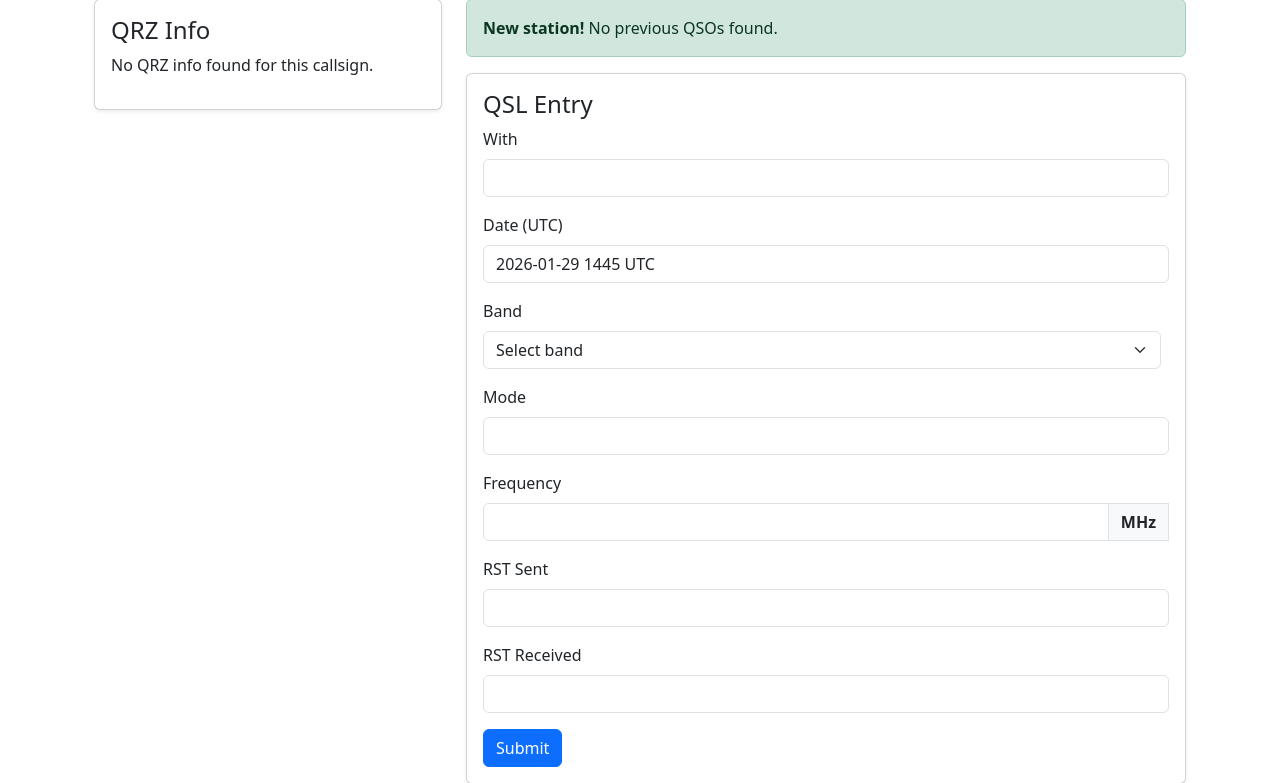
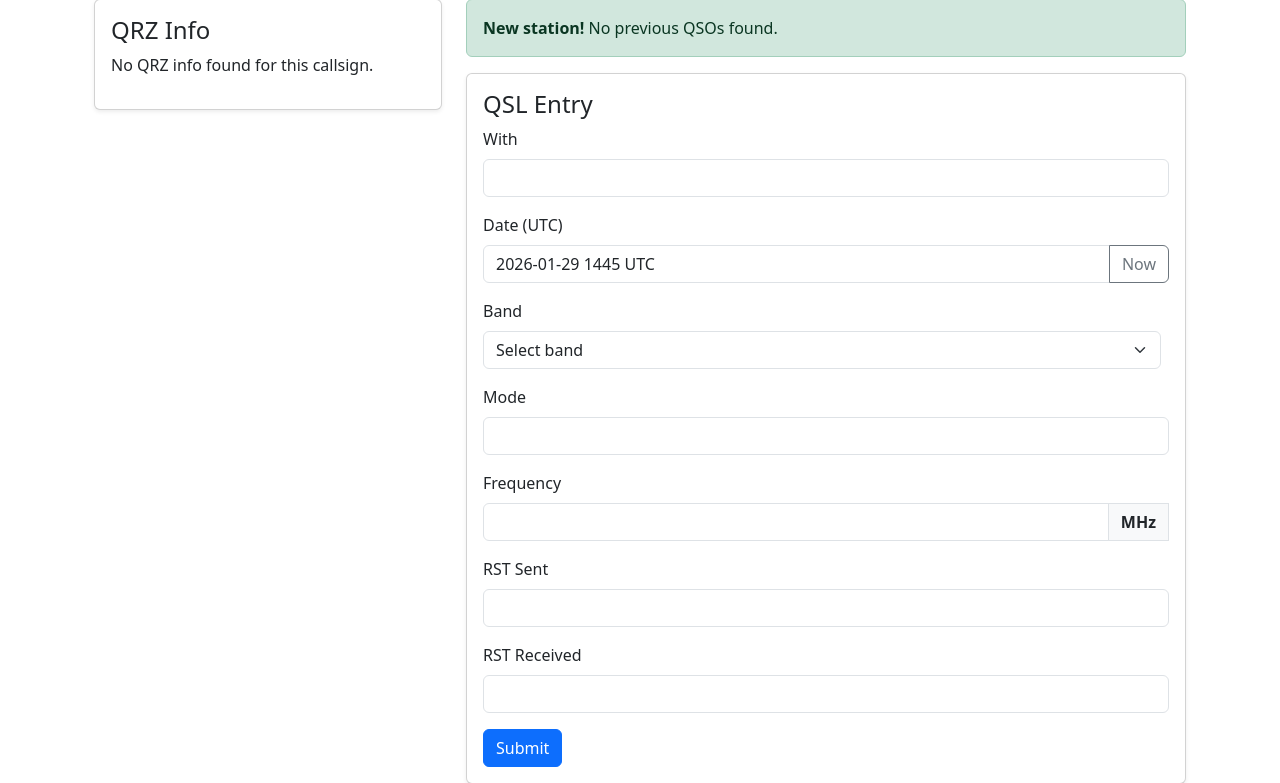
Before and after one commit to tailwag/MyQSL, a Flask app: template templates/lookup.html in a window 1280 px wide. Shown: the part 169-952 px from the top of the page. Run offline with Flask 3, Linux system fonts and the light colour scheme; the template is opened without the code that fills it, so the values that code supplies are empty; parts of the project's set-up code (start-up, migrations or seed data) failed here and were passed over.

Commit message:
added now button for qso time

```diff
--- a/static/js/lookup.js
+++ b/static/js/lookup.js
@@ -5,7 +5,7 @@ function setUTCDate() {
     const now = new Date();
     const utc = now.toISOString().replace("T", " ").substring(0,16).replace(":", "") + " UTC";
     const field = document.getElementById("dateField");
-    if (!field.value) field.value = utc;
+    if (!field.value || field.value != utc) field.value = utc;
 }
 
 function setBand(band) {
--- a/templates/lookup.html
+++ b/templates/lookup.html
@@ -66,7 +66,10 @@
                             <!-- DATE -->
                             <div class="mb-3">
                                 <label class="form-label">Date (UTC)</label>
-                                <input required class="form-control" name="Date" id="dateField" value="{{ qslInfo.Date or '' }}">
+                                <div class="input-group">
+                                    <input required class="form-control" name="Date" id="dateField" value="{{ qslInfo.Date or '' }}">
+                                    <button type="button" class="btn btn-outline-secondary" tabindex="-1" onclick="setUTCDate()">Now</button>
+                                </div>
                             </div>
 
                             <!-- BAND -->
```
